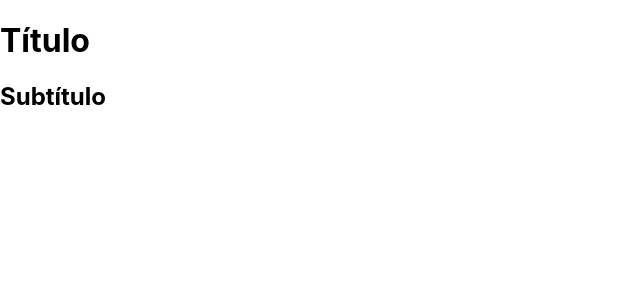
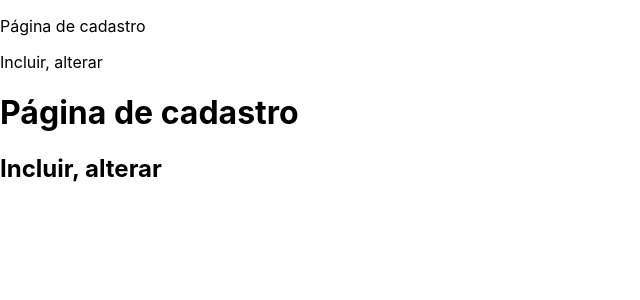
Before and after one commit to betosan83/review-react-nextjs, a Next.js app: page /basics/usandoTitulo in a window 1280 px wide. Shown: the top 300 px of the page, without its empty margins (0-640 px from the left). Built offline with nearby package versions, Linux system fonts and the light colour scheme.

Commit message:
Passing props to components.

```diff
--- a/components/Titulo.jsx
+++ b/components/Titulo.jsx
@@ -1,8 +1,18 @@
-export default function Titulo() {
-    return (
-        <>
-            <h1>Título</h1>
-            <h2>Subtítulo</h2>
-        </>
-    )
+import { loadGetInitialProps } from "next/dist/shared/lib/utils";
+
+export default function Titulo(props) {
+
+
+        return props.pequeno ? (
+            <>
+                <p>{props.principal}</p>
+                <p>{props.secundario}</p>
+            </>
+        ) : (
+            <>
+                <h1>{props.principal}</h1>
+                <h2>{props.secundario}</h2>
+            </>
+        )
+
 }
--- a/pages/basics/usandoTitulo.jsx
+++ b/pages/basics/usandoTitulo.jsx
@@ -3,7 +3,14 @@ import Titulo from '../../components/Titulo'
 export default function usandoTitulo() {
     return (
         <div>
-            <Titulo></Titulo>
+            <Titulo principal="Página de cadastro"
+                    secundario="Incluir, alterar"
+                    pequeno>
+            </Titulo>
+            <Titulo principal="Página de cadastro"
+                    secundario="Incluir, alterar"
+                    pequeno={false}>
+            </Titulo>
         </div>
     )
 }
```
